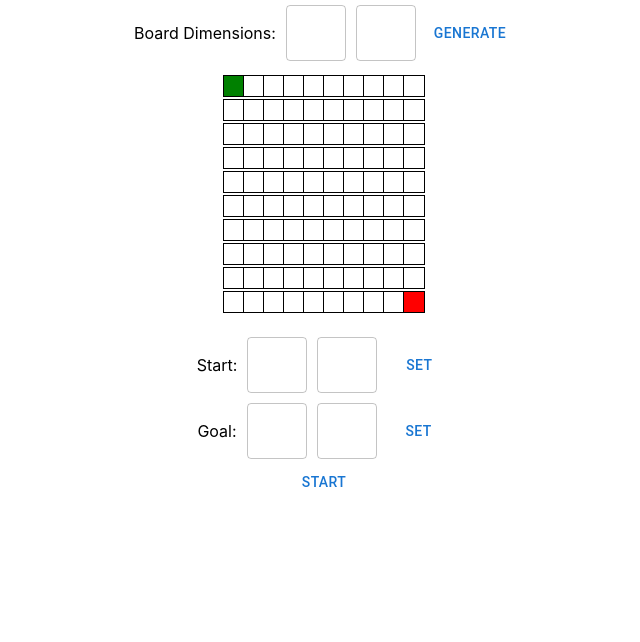
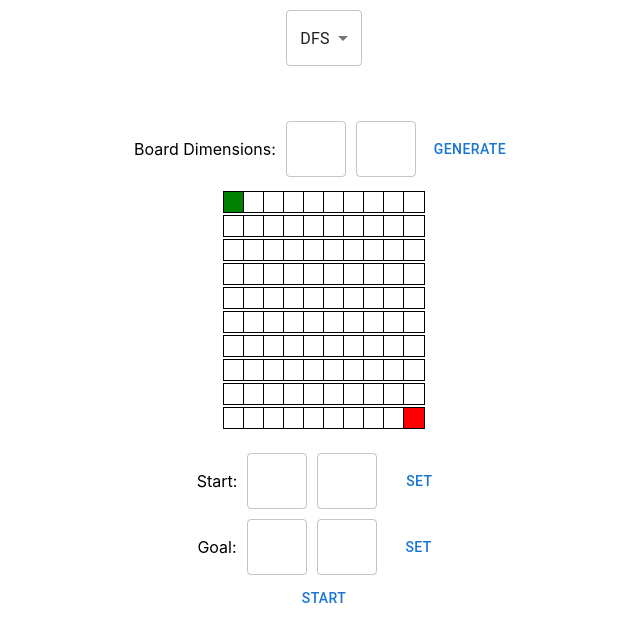
Before and after one commit to vmehrotra50/ai-algorithm-visualizer, a React (Create React App) app: page / in a window 1280 px wide. Shown: the top 642 px of the page, without its empty margins (316-956 px from the left). Built offline with nearby package versions, Linux system fonts and the light colour scheme.

Commit message:
add algorithm dropdown

```diff
--- a/src/components/Graph.js
+++ b/src/components/Graph.js
@@ -1,6 +1,5 @@
 import React, { useState, useEffect } from 'react';
 import { dfsStep } from '../algorithms/search';
-import { GraphAlgorithmsView } from '../views/GraphAlgorithms';
 
 export const NODE_TYPES = {
     UNVISITED: "white",
--- a/src/views/GraphAlgorithms.js
+++ b/src/views/GraphAlgorithms.js
@@ -1,5 +1,5 @@
 import React, { useState } from "react";
-import { Text, TextField, Button } from "@mui/material";
+import { Text, TextField, Button, MenuItem, Select } from "@mui/material";
 import Graph from "../components/Graph";
 
 
@@ -21,8 +21,22 @@ export function GraphAlgorithmsView() {
     let start_y = startY;
 
     return (
-        <div style={{}}>
-            <div style={{ display: "flex", flexDirection: "row", justifyContent: 'center', marginBottom: 10 }}>
+        <>
+            <Select
+                labelId="demo-simple-select-label"
+                id="demo-simple-select"
+                value={algo}
+                label="Algo"
+                onChange={(event) => {setAlgo(event.target.value)}}
+                style={{marginTop: 10}}
+            >
+                <MenuItem value={'DFS'}>DFS</MenuItem>
+                <MenuItem value={'BFS'}>BFS</MenuItem>
+                <MenuItem value={'UCS'}>Dijkstra's Algorithm</MenuItem>
+                <MenuItem value={'A*'}>A* Algorithm</MenuItem>
+            </Select>
+
+            <div style={{ display: "flex", flexDirection: "row", justifyContent: 'center', marginBottom: 10, marginTop: 50 }}>
                 <p style={{marginRight: 5, marginTop: 'auto', marginBottom: 'auto'}}>Board Dimensions:</p>
                 <TextField style={{margin: 5, width: 60}} onChange={(e) => width = e.target.value} />
                 <TextField style={{margin: 5, width: 60}} onChange={(e) => height = e.target.value} />
@@ -51,6 +65,6 @@ export function GraphAlgorithmsView() {
                 }}>Set</Button>
             </div>
             <Button onClick={() => setInitiateAlgo(true)}>Start</Button>
-        </div>
+        </>
     )
 }
```
